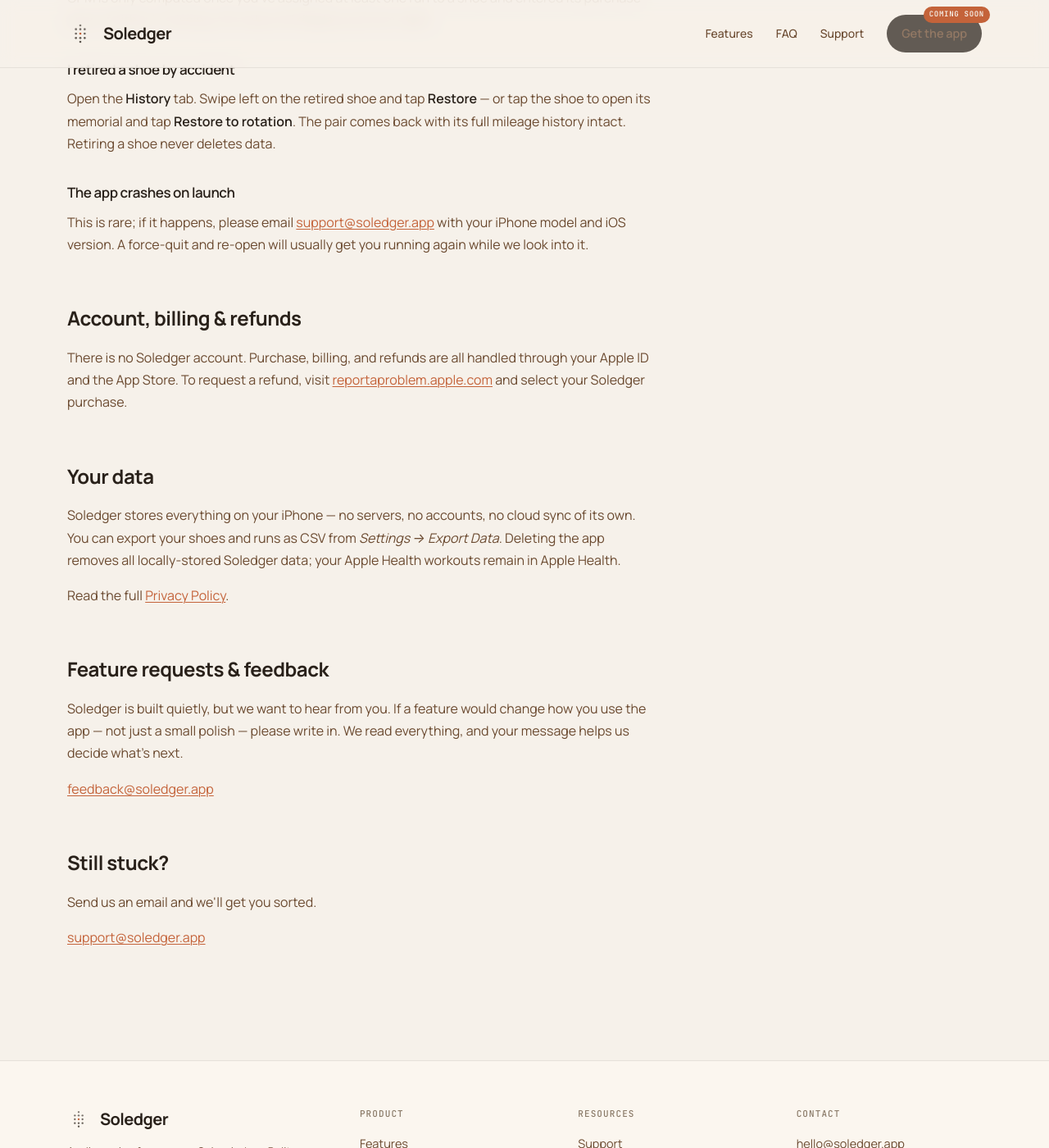
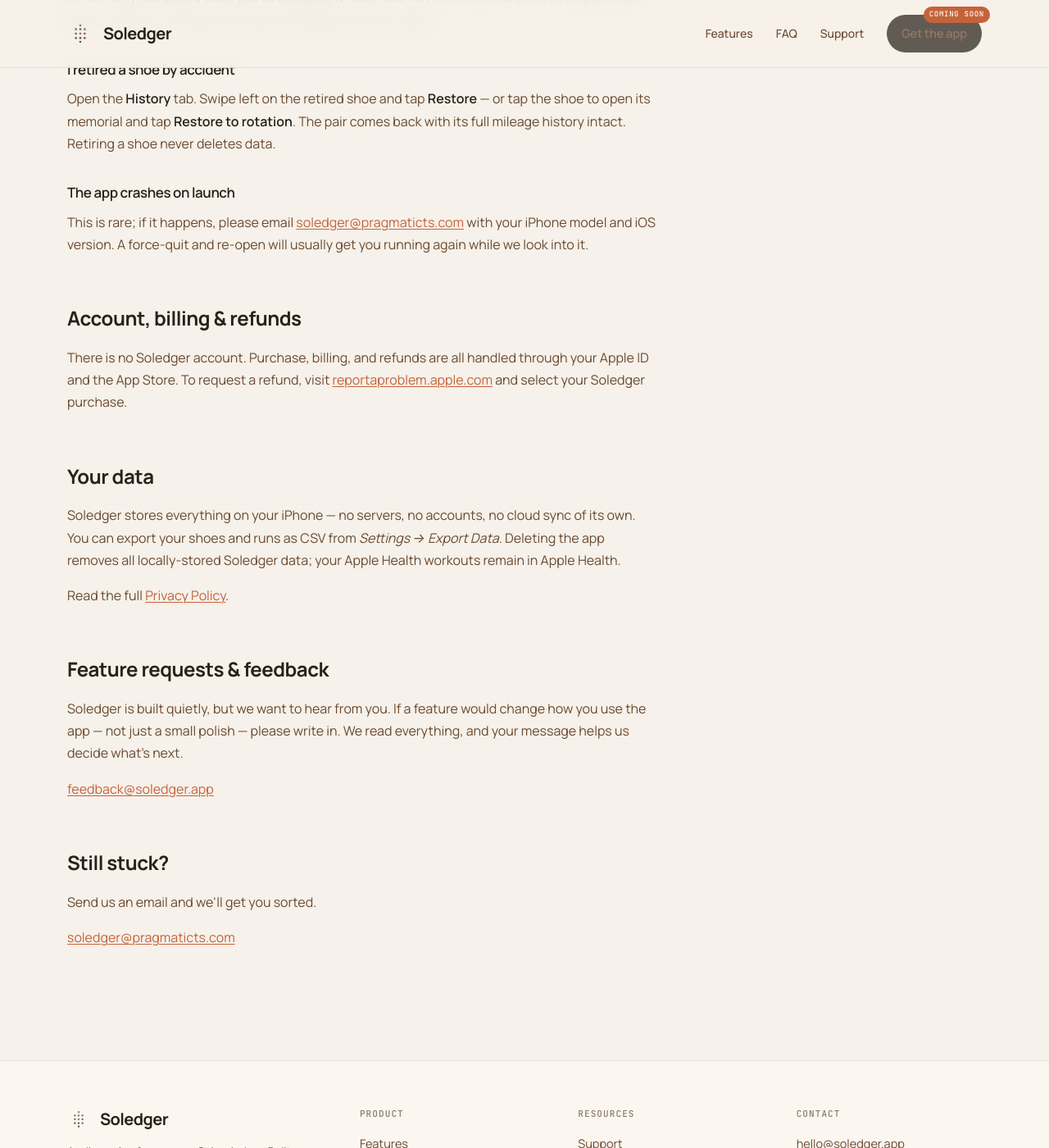
Before and after one commit to carlisom/soledger-site, a Jekyll site: the page built from support.html, in a window 1280 px wide and 1400 px high, scrolled down 1524 px. Shown: the whole window at 82% size. Built offline with Jekyll 4.4.1, drawn with Linux system fonts in a browser that asks for light colours; some of the changed text lies outside the part shown.

Commit message:
Update support email

```diff
--- a/_includes/footer.html
+++ b/_includes/footer.html
@@ -48,7 +48,7 @@
         <h4>Contact</h4>
         <ul>
           <li><a href="mailto:hello@soledger.app">hello@soledger.app</a></li>
-          <li><a href="mailto:{{ page.contact_email | default: 'support@soledger.app' }}">{{ page.contact_email | default: 'support@soledger.app' }}</a></li>
+          <li><a href="mailto:{{ page.contact_email | default: 'soledger@pragmaticts.com' }}">{{ page.contact_email | default: 'soledger@pragmaticts.com' }}</a></li>
         </ul>
       </div>
     </div>
--- a/index.html
+++ b/index.html
@@ -3,7 +3,7 @@
 title: "Soledger — A mileage log for runners"
 description: "Soledger tracks every mile on every pair of running shoes. Auto-synced from Apple Health. Know when to retire your shoes and what they really cost."
 is_home: true
-contact_email: "support@soledger.app"
+contact_email: "soledger@pragmaticts.com"
 ---
 
   <!-- =================== HERO =================== -->
--- a/support.html
+++ b/support.html
@@ -2,7 +2,7 @@
 layout: default
 title: "Support — Soledger"
 description: "Get help with Soledger. Common questions, contact information, and troubleshooting."
-contact_email: "support@soledger.app"
+contact_email: "soledger@pragmaticts.com"
 ---
 
   <section class="legal">
@@ -18,7 +18,7 @@
           <span class="eyebrow">Email</span>
           <h3>Talk to a human</h3>
           <p>Bug reports, feature requests, refund questions, &ldquo;why is this shoe not syncing&rdquo; — all of it goes to the same inbox. A person reads every message.</p>
-          <div class="contact"><a href="mailto:support@soledger.app">support@soledger.app</a></div>
+          <div class="contact"><a href="mailto:soledger@pragmaticts.com">soledger@pragmaticts.com</a></div>
         </div>
         <div class="support-card">
           <span class="eyebrow">App Store</span>
@@ -55,7 +55,7 @@
         <p>Open the <strong>History</strong> tab. Swipe left on the retired shoe and tap <strong>Restore</strong> — or tap the shoe to open its memorial and tap <strong>Restore to rotation</strong>. The pair comes back with its full mileage history intact. Retiring a shoe never deletes data.</p>
 
         <h3>The app crashes on launch</h3>
-        <p>This is rare; if it happens, please email <a href="mailto:support@soledger.app">support@soledger.app</a> with your iPhone model and iOS version. A force-quit and re-open will usually get you running again while we look into it.</p>
+        <p>This is rare; if it happens, please email <a href="mailto:soledger@pragmaticts.com">soledger@pragmaticts.com</a> with your iPhone model and iOS version. A force-quit and re-open will usually get you running again while we look into it.</p>
 
         <h2 id="account">Account, billing & refunds</h2>
         <p>There is no Soledger account. Purchase, billing, and refunds are all handled through your Apple ID and the App Store. To request a refund, visit <a href="https://reportaproblem.apple.com/" target="_blank" rel="noopener">reportaproblem.apple.com</a> and select your Soledger purchase.</p>
@@ -70,7 +70,7 @@
 
         <h2 id="contact">Still stuck?</h2>
         <p>Send us an email and we'll get you sorted.</p>
-        <p><a href="mailto:support@soledger.app">support@soledger.app</a></p>
+        <p><a href="mailto:soledger@pragmaticts.com">soledger@pragmaticts.com</a></p>
       </article>
     </div>
   </section>
```
